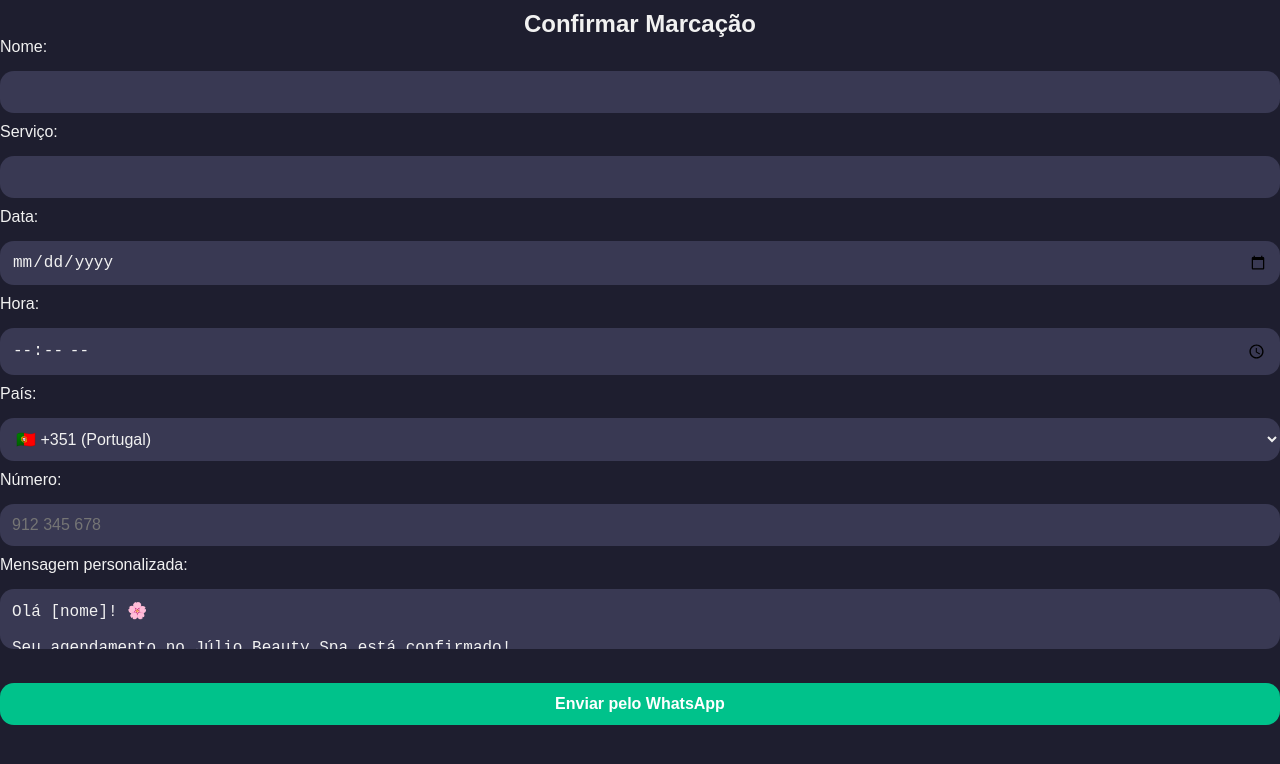
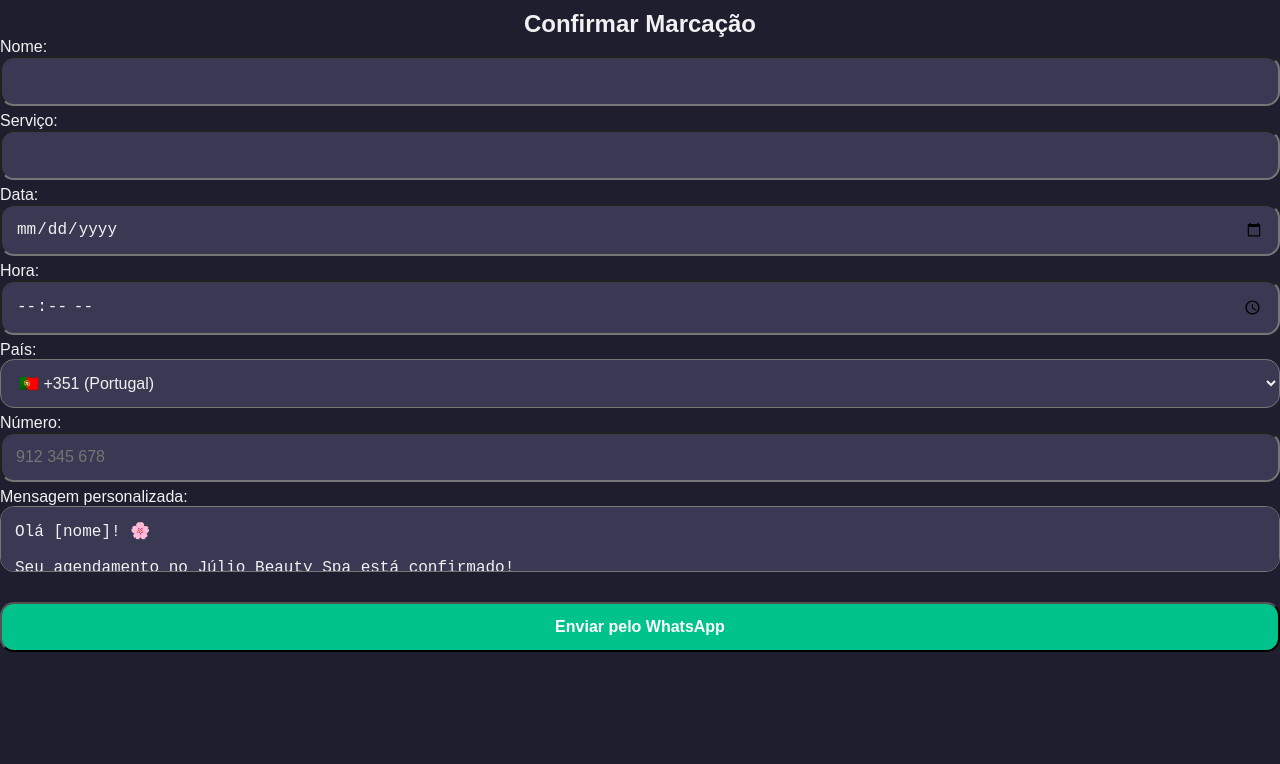
Before and after one commit to R0drig0-P/agendamento-pwa, a plain HTML site: page index.html in a window 1280 px wide. Drawn offline with Linux system fonts and the light colour scheme.

Commit message:
Update style.css

```diff
--- a/style.css
+++ b/style.css
@@ -27,18 +27,20 @@ h2 {
 
 label {
   display: block;
-  margin-bottom: 10px;
+  margin-bottom: 6px;
+  font-size: 16px;
 }
 
 input, select, textarea, button {
   width: 100%;
-  padding: 12px;
-  margin-top: 15px;
+  padding: 14px;
+  margin-bottom: 18px
   border: none;
   border-radius: 14px;
   font-size: 16px;
   box-sizing: border-box;
 }
+
 
 input, select, textarea {
   background-color: var(--cor-input);
```
